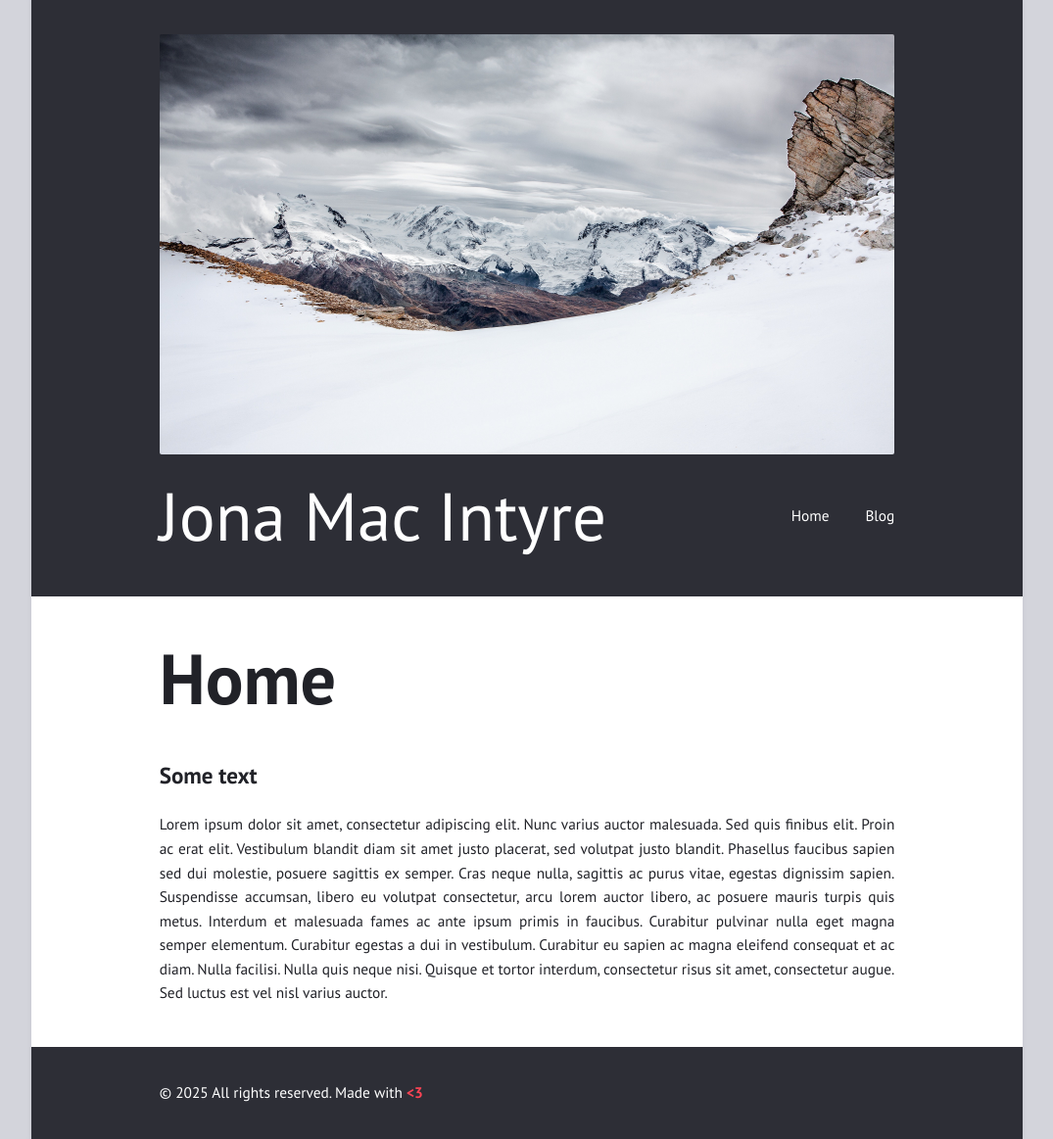
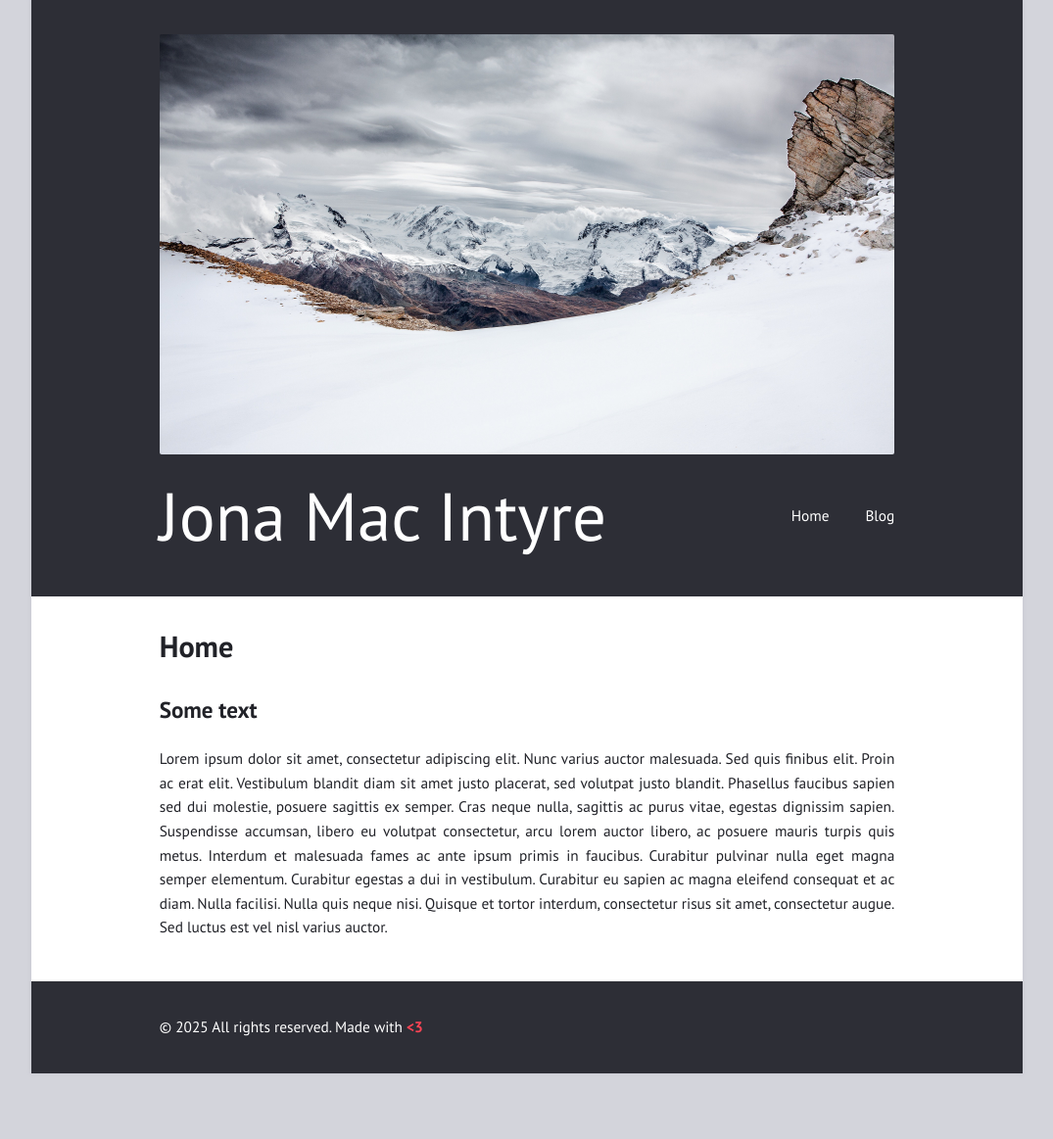
Before and after one commit to macinj1/macinj1.github.io, a Jekyll site: the page built from index.md, in a window 1280 px wide. Shown: the whole page at 98% size, without its empty margins (102-1177 px from the left). Built offline with Jekyll 4.4.1, drawn with Linux system fonts in a browser that asks for light colours; after the commit the page ends 1096 px from its top, so only the background shows below that.

Commit message:
Update layout.sass

```diff
--- a/_sass/layout.sass
+++ b/_sass/layout.sass
@@ -18,7 +18,7 @@ article header
   margin-bottom: 1.5em
 
 article header h1
-  font-size: 4.7em
+  font-size: 1.97em
   margin: 0 0 .1em
 
 nav
```
